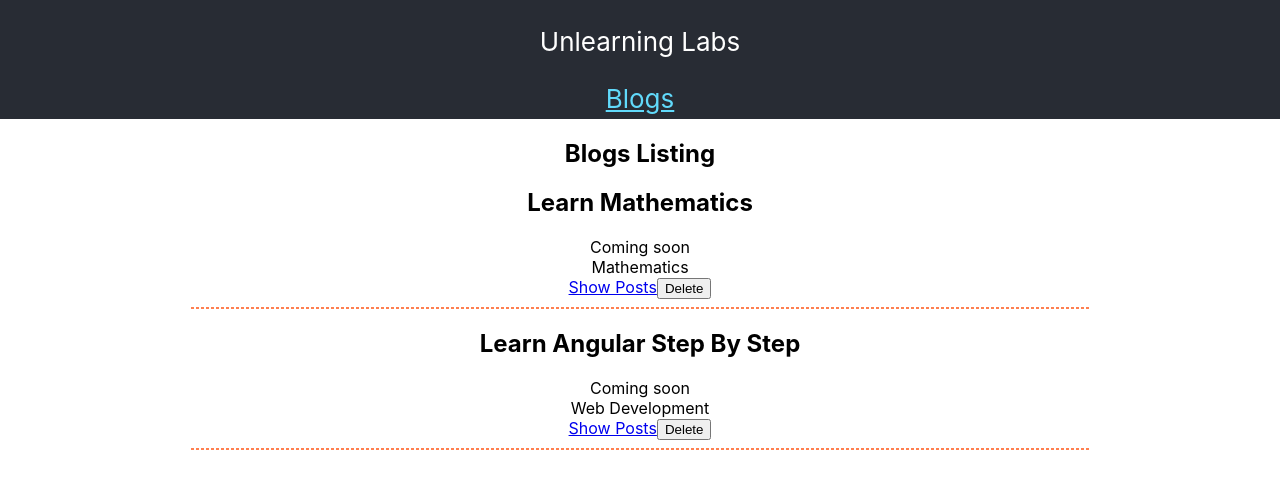
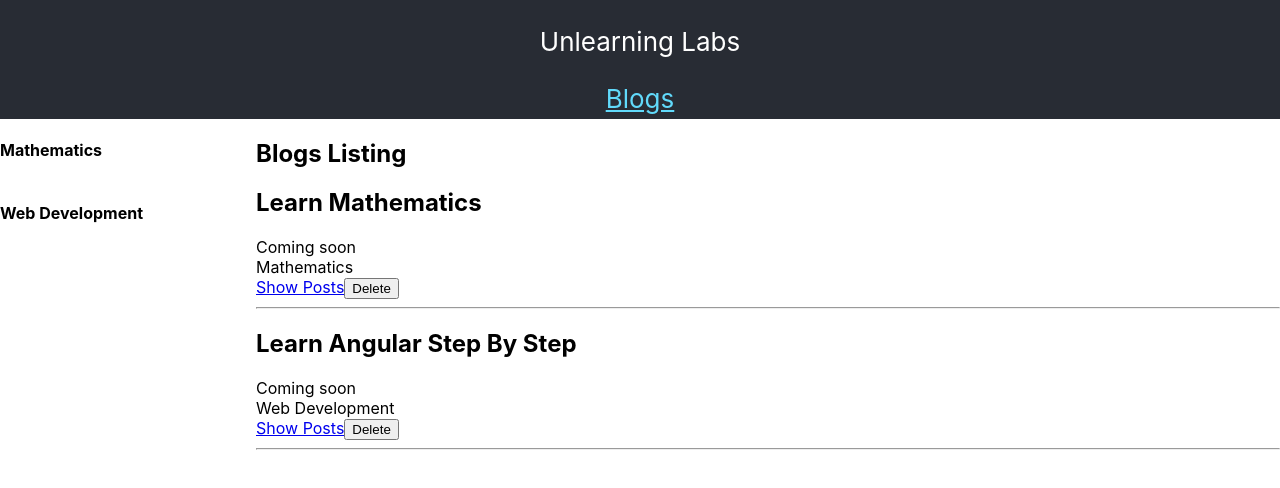
Before and after one commit to rajeshpillai/unlearning-blog, a React (Create React App) app: page / in a window 1280 px wide. Shown: the top 488 px of the page. Built offline with nearby package versions, Linux system fonts and the light colour scheme.

Commit message:
Added categories listing

```diff
--- a/src/App.css
+++ b/src/App.css
@@ -1,8 +1,8 @@
 .app {
-  text-align: center;
 }
 
 .app-header {
+  text-align: center;
   background-color: #282c34;
   min-height: 5vh;
   display: flex;
@@ -18,16 +18,15 @@
   color: #61dafb;
 }
 
-@keyframes App-logo-spin {
-  from {
-    transform: rotate(0deg);
-  }
-  to {
-    transform: rotate(360deg);
-  }
+.content-wrapper{
+  display: flex;
+}
+.categories {
+  display: flex;
+  flex-direction: column;
+  flex: 20%;
 }
 
-.content-divider {
-  border: 1px dashed coral;
-  width: 70vw;
+.content-area {
+  flex:80%;
 }
--- a/src/App.js
+++ b/src/App.js
@@ -4,9 +4,14 @@ import Blogs from './features/blogs'
 import BlogForm from './features/blogs/blog-form'
 import Posts from './features/posts';
 import PostRead from './features/posts/post-read';
+import Categories from './features/categories';
 
 import './App.css';
 
+const initCategories = [
+  "Mathematics",
+  "Web Development"
+]
 const initBlogs = [
   {
     id: 1, title: "Learn Mathematics",
@@ -48,6 +53,7 @@ function generateContent(words) {
 function App() {
   const [blogs, setBlogs] = useState(initBlogs);
   const [posts, setPosts] = useState(initPosts);
+  const [categories, setCategories] = useState(initCategories);
 
 
   const showPosts = (blogId) => {
@@ -90,6 +96,12 @@ function App() {
     </>
   }
 
+  function loadCategories() {
+    return <>
+      <Categories categories={categories} />
+    </>
+  }
+
   function loadPosts(props) {
     console.log("lp:", props);
     let blogId = props.match.params.blogId;
@@ -119,11 +131,18 @@ function App() {
         </p>
           <Link to="/">Blogs</Link>
         </header>
-        <Route exact path="/" render={loadBlog} />
-        <Route path="/blog-form" render={loadBlogForm} />
-        <Route path="/blogs/:blogId/posts" render={loadPosts} />
-        <Route path="/posts/:postId/read" render={readPost} />
-        <Route path="/posts/:blogId/tags/:tag" render={postsByTag} />
+
+        <div className="content-wrapper">
+          <Categories categories={categories} />
+          <div className="content-area">
+            <Route exact path="/" render={loadBlog} />
+            <Route path="/blog-form" render={loadBlogForm} />
+            <Route path="/blogs/:blogId/posts" render={loadPosts} />
+            <Route path="/posts/:postId/read" render={readPost} />
+            <Route path="/posts/:blogId/tags/:tag" render={postsByTag} />
+          </div>
+        </div>
+
 
       </div>
     </Router>
--- /dev/null
+++ b/src/features/categories/index.js
@@ -0,0 +1,17 @@
+import React, { useState, useEffect } from 'react';
+import { Link, Route } from 'react-router-dom';
+
+
+export default function Categories({ categories }) {
+  let categoryView = categories.map((category) => {
+    return (
+      <h4 key={category}>{category}</h4>
+    )
+  })
+
+  return (
+    <div className="categories">
+      {categoryView}
+    </div>
+  )
+}
--- a/src/features/posts/index.js
+++ b/src/features/posts/index.js
@@ -22,7 +22,6 @@ export default function Posts({ posts, blogId, addPost, deletePost }) {
 
         <Link to={`/posts/${post.id}/read`}>Read more..</Link>
         <button onClick={() => deletePost(post.id)}>Delete</button>
-        <hr className="content-divider" />
       </div >
     )
   })
```
